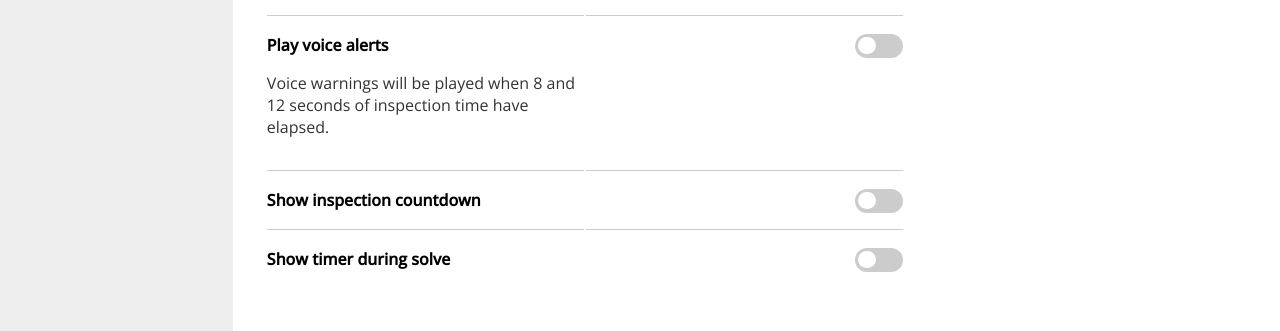
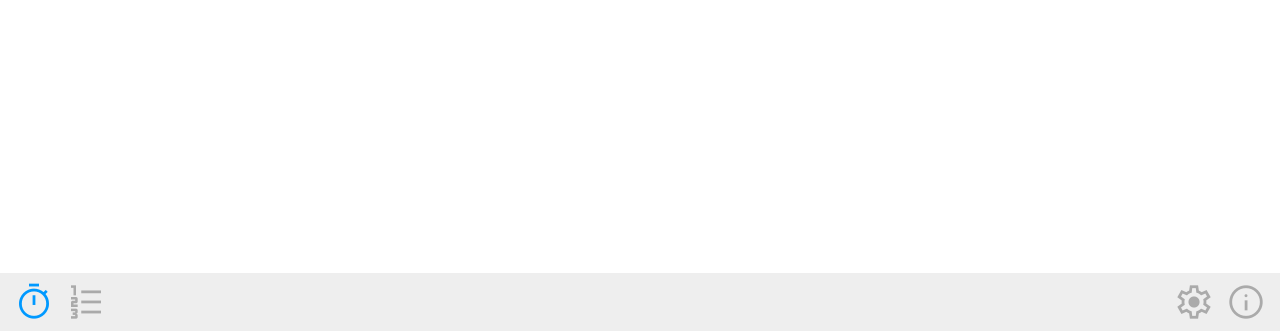
Before and after one commit to adrian154/cubetime, a plain HTML site: page static/index.html in a window 1280 px wide. Shown: the part 469-800 px from the top of the page. Drawn offline with nearby package versions, Linux system fonts and the light colour scheme.

Commit message:
ui changes

```diff
--- a/static/index.html
+++ b/static/index.html
@@ -10,18 +10,37 @@
         <link rel="stylesheet" href="https://fonts.googleapis.com/css2?family=Material+Symbols+Outlined:opsz,wght,FILL,GRAD@20..48,100..700,0..1,-50..200" />
     </head>
     <body>
+
+        <nav>
+            <button id="nav-timer" class="material-symbols-outlined">timer</button>
+            <button id="nav-session" class="material-symbols-outlined">format_list_numbered</button>
+            <button id="nav-settings" class="material-symbols-outlined">settings</button>
+            <button id="nav-info" class="material-symbols-outlined">info</button>
+        </nav>
+
         <main>
-            <div id="menu-pane">
-                <div>Timer</div>
-                <div>Settings</div>
+
+            <div id="info-pane" style="display: none">
+
+                <h1>About</h1>
+                <p>CubeTime is a minimalist timer app built for speedcubers.</p>
+                <p>If you are interested in contributing to the development of CubeTime, check out our <a href="https://github.com/adrian154/cubetime">GitHub repository</a>.</p>
+                <p>Did you discover a bug, or is there a feature you would like to see added to CubeTime? Please <a href="https://github.com/adrian154/cubetime/issues">create an issue</a> on GitHub.</p>
+
+                <h1>Usage Guide</h1>
+                <p>To start the timer, simply hold the spacebar until the timer turns green. Then, begin solving. Press the spacebar again to stop the timer once you've finished your attempt. This interface is modeled after the <a href="https://www.speedsolving.com/wiki/index.php/StackMat">StackMat timer</a> that is used at official competitions.</p>
+                <p>CubeTime makes it easy for you to keep track of all your times across devices. Click the Session tab to see a list of times, as well as statistics and time trends.</p>
+
             </div>
+
             <div id="timer-pane" style="display: none">
                 <div id="timer-outer">
                     <span id="timer">0.00</span>
                     <span id="inspect-warning"></span>
                 </div>
             </div>
-            <div id="settings-pane">
+
+            <div id="settings-pane" style="display: none">
                 <h1>Settings</h1>
                 <h2>Timer</h2>
                 <table class="settings-group">
@@ -82,7 +101,10 @@
                     </tr>
                 </table>
             </div>
+
         </main>
+
         <script src="main.js"></script>
+
     </body>
 </html>
--- a/static/main.css
+++ b/static/main.css
@@ -60,31 +60,31 @@ body, html {
 
 body {
     margin: 0;
+    height: 100%;
 }
 
 main {
-    display: flex;
-    flex-direction: row;
-    width: 100%;
     height: 100%;
 }
 
-#menu-pane {
-    flex-basis: 18em;
+nav {
+    position: fixed;
+    bottom: 0;
+    left: 0;
+    width: 100%;
+    box-sizing: border-box;
     background-color: #eee;
     display: flex;
-    flex-direction: column;
-}
-
-#timer-pane,
-#settings-pane {
-    flex-basis: 100%;
-    display: flex;
-    flex-direction: column;
-    box-sizing: border-box;
+    flex-direction: row;
+    padding: 0.5em;
 }
 
 /* ----- TIMER ----- */
+#timer-pane {
+    display: flex;
+    height: 100%;
+}
+
 #timer-outer {
     margin: auto;
     display: flex;
@@ -93,7 +93,7 @@ main {
 
 #timer,
 #inspect-warning {
-    font-family: 'Roboto', sans-serif;
+    font-family: sans-serif;
     font-variant-numeric: tabular-nums;
     text-align: center;
 }
@@ -142,9 +142,37 @@ main {
 }
 
 .settings-group td p {
-    opacity: 80%;
+    color: #858585;
 }
 
 .settings-group td:last-child {
     text-align: right;
 }
+
+/* ----- ABOUT ----- */
+#info-pane {
+    padding: 1em 2em;
+    max-width: 40em;
+}
+
+/* ----- NAVIGATION ----- */
+nav button.material-symbols-outlined {
+    border: none;
+    background: none;
+    color: #aaaaaa;
+    font-size: 2.5em;
+    cursor: pointer;
+    transition: color 0.1s;
+}
+
+nav button:hover {
+    color: #444444;
+}
+
+nav button.current {
+    color: #0099ff;
+}
+
+#nav-settings {
+    margin-left: auto;
+}
--- a/static/main.js
+++ b/static/main.js
@@ -237,3 +237,42 @@ const createTimer = () => {
 };
 
 const timer = createTimer();
+
+// add events for nav button
+const setupNavButtons = () => {
+
+    // map of pane ID -> button ID
+    const PANES = {
+        "info-pane": "nav-info",
+        "timer-pane": "nav-timer",
+        "settings-pane": "nav-settings"
+    };
+
+    let currentPane = null,
+        currentPaneButton = null;
+
+    for(const paneID in PANES) {
+
+        const pane = document.getElementById(paneID);
+        const button = document.getElementById(PANES[paneID]);
+
+        button.addEventListener("click", () => {
+            if(currentPane) {
+                currentPane.style.display = "none";
+                currentPaneButton.classList.remove("current");
+            }
+            pane.style.display = "";
+            button.classList.add("current");
+            currentPane = pane;
+            currentPaneButton = button;
+        });
+
+        if(paneID === "timer-pane") {
+            button.click();
+        }
+
+    }
+
+};
+
+setupNavButtons();
```
